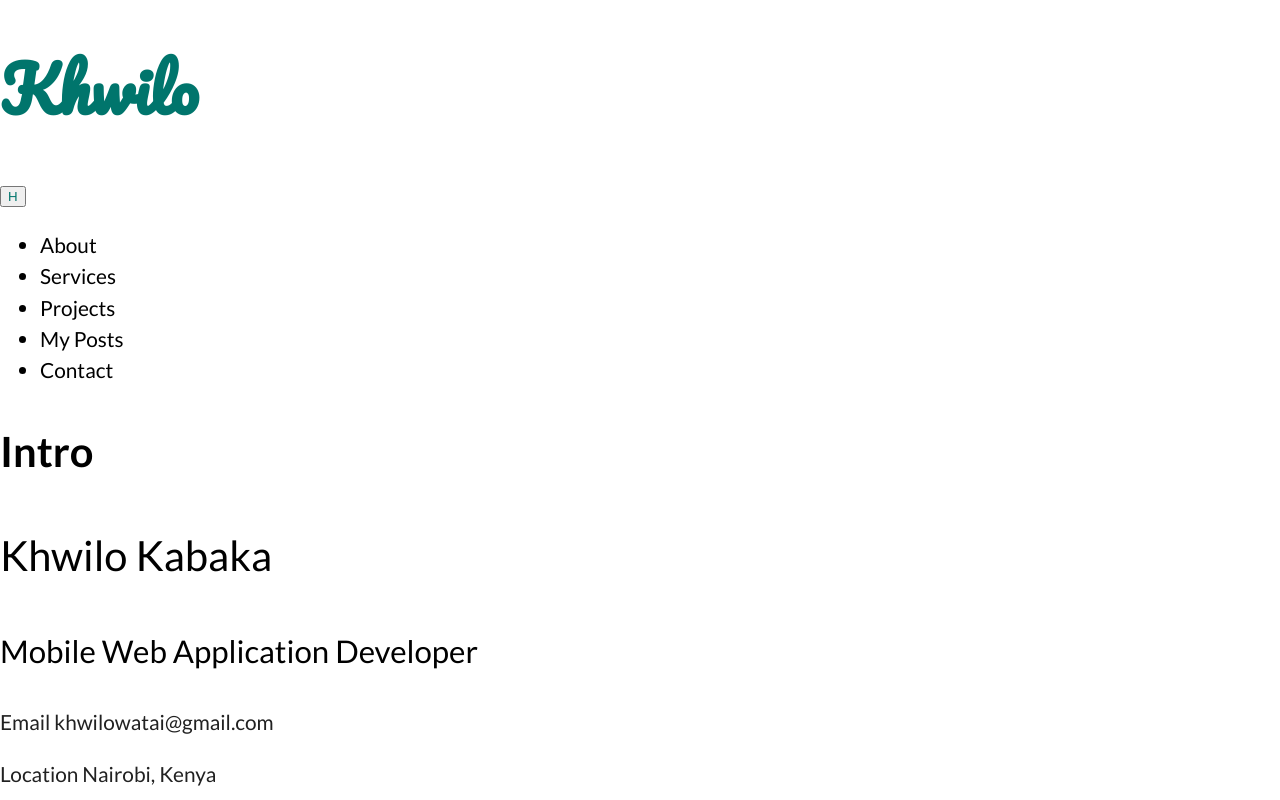
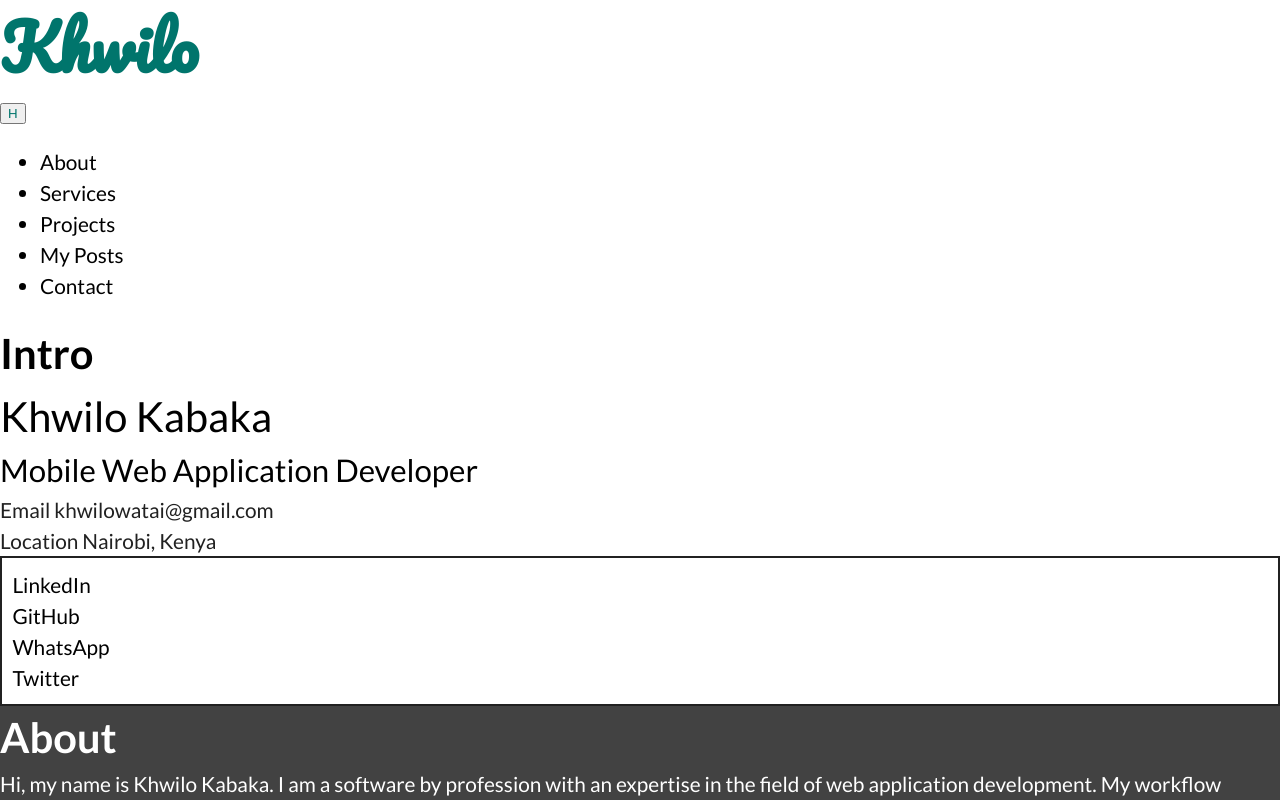
Before and after one commit to khwilo/khwilo, an Angular app: page / in a window 1280 px wide. Shown: the top 800 px of the page. Built offline with nearby package versions, Linux system fonts and the light colour scheme.

Commit message:
Set padding and margin to zero for headings and paragraphs

```diff
--- a/src/styles.css
+++ b/src/styles.css
@@ -46,6 +46,14 @@ body {
 
 *:focus {
   outline: 2px solid var(--clr-light-teal);
+}
+
+h1,
+h2,
+h3,
+p {
+  padding: 0;
+  margin: 0;
 }
 
 a {
```
